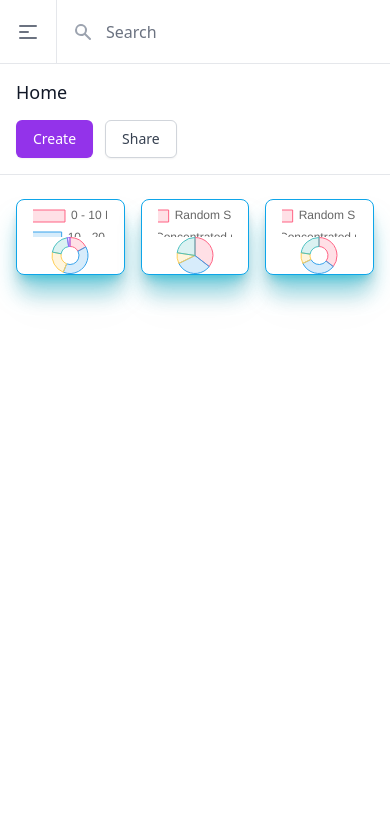
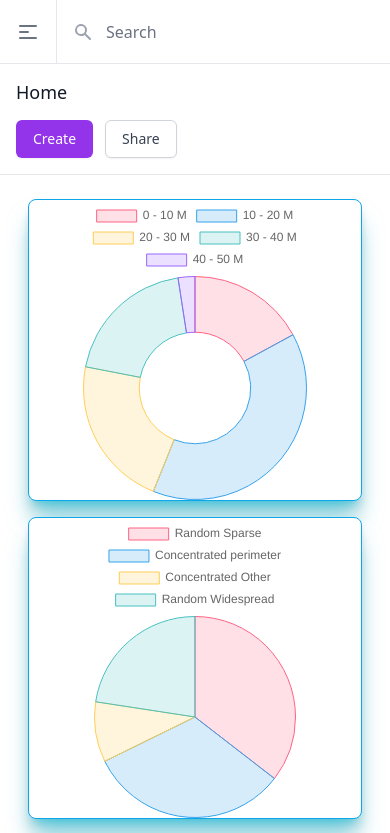
Before and after one commit to tush241191/react-tailwind, a React (Create React App) app: page / in a window 390 px wide. Shown: the top 833 px of the page. Built offline with nearby package versions, Linux system fonts and the light colour scheme.

Commit message:
added responsive dashboard

```diff
--- a/src/views/Dashboard/index.js
+++ b/src/views/Dashboard/index.js
@@ -76,7 +76,7 @@ const Dashboard = () => {
     <main className='flex-1'>
       <PageHeader title={'Home'}/>
       <div className='px-4 mt-6 sm:px-6 lg:px-8'>
-        <div class="columns-3 ...">
+        <div class="grid lg:flex items-center space-y-4 lg:space-y-0">
           <div class="max-w-xl mx-auto bg-white rounded-lg border border-sky-500  shadow-cyan-500/50 drop-shadow-xl shadow-xl ..." >
             <div class="container mx-auto px-4">
               <Doughnut data={tankFloorDiameter} />
```
